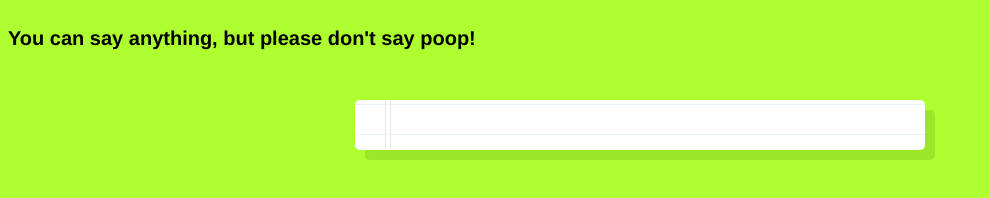
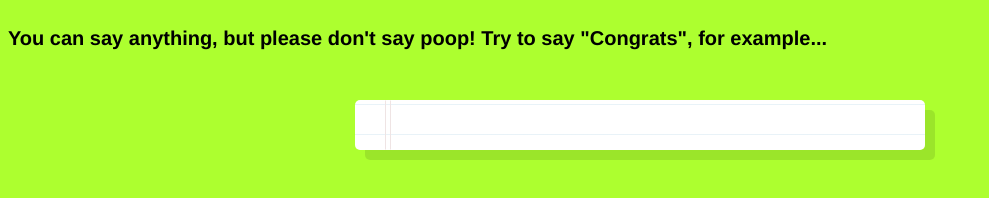
Before and after one commit to AnastasiaVays/Speach-recognition, a website: page index.html in a window 1280 px wide. Shown: the whole page, without its empty margins (0-989 px from the left). Drawn offline with Linux system fonts and the light colour scheme.

Commit message:
Update index.html

```diff
--- a/index.html
+++ b/index.html
@@ -6,7 +6,7 @@
 </head>
 <body>
 
-  <h4>You can say anything, but please don't say poop!<h4>
+  <h4>You can say anything, but please don't say poop! Try to say "Congrats", for example...<h4>
 
   <div class="words" contenteditable>
   </div>
```
